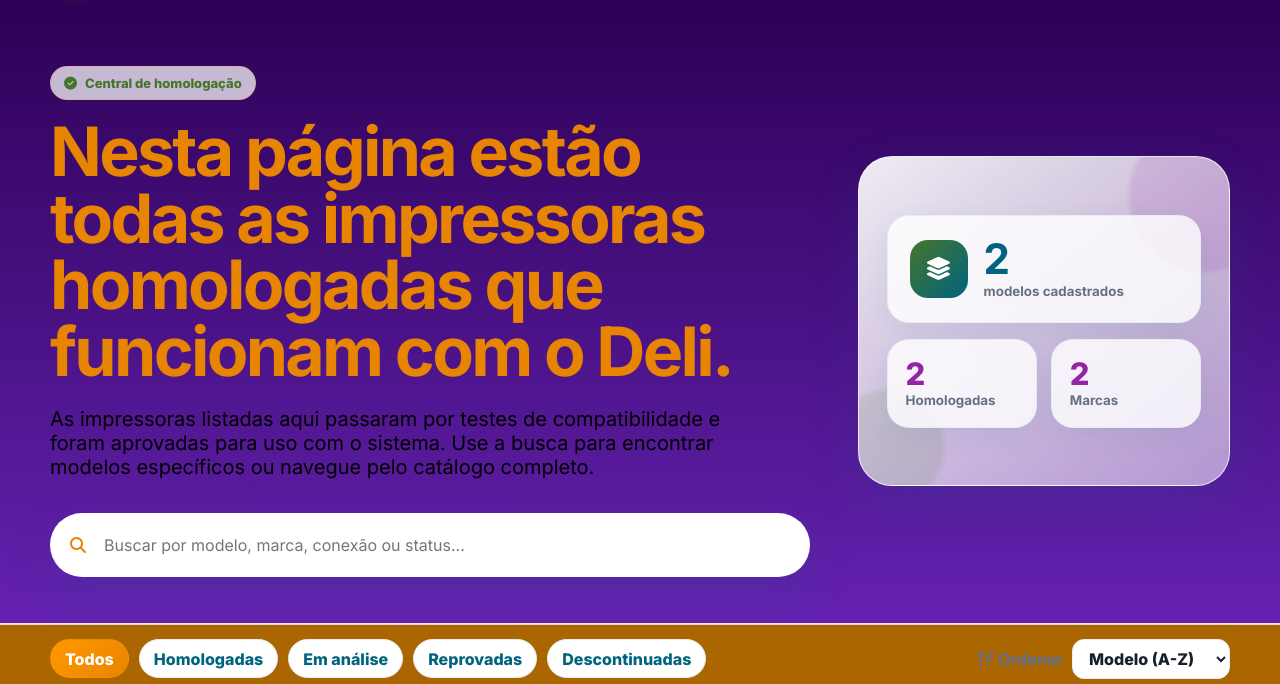
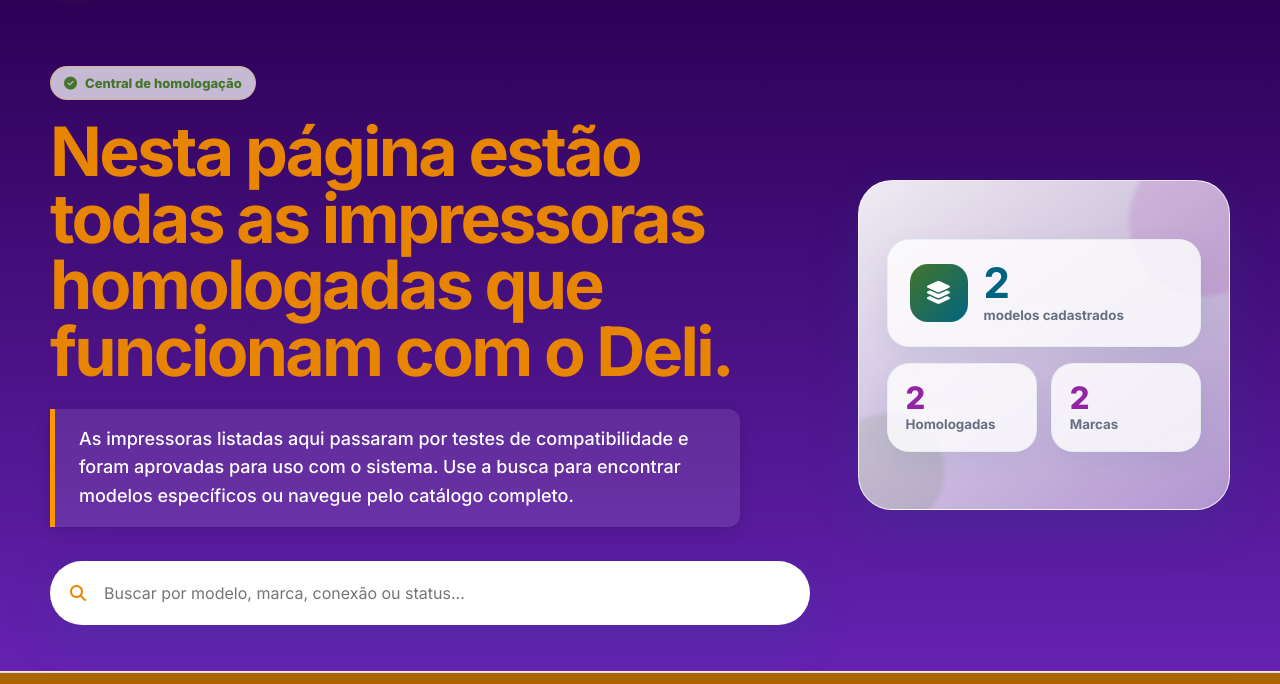
Before and after one commit to Deli-valenga/Portal-driver-impressoras, a website: page index.html in a window 1280 px wide. Shown: the part 87-771 px from the top of the page. Drawn offline with Linux system fonts and the light colour scheme; no server answers.

Commit message:
Destaque descrição

```diff
--- a/index.html
+++ b/index.html
@@ -9,7 +9,8 @@
     content="Página para cadastrar, listar e pesquisar modelos e marcas de impressoras homologadas." />
   <link rel="stylesheet" href="stylehomo.css" />
   <link rel="stylesheet" href="https://cdn.jsdelivr.net/npm/@fortawesome/fontawesome-free@6.4.0/css/all.min.css" />
-  <link href="https://fonts.googleapis.com/css2?family=Inter:wght@300;400;500;600;700;800&display=swap"rel="stylesheet" />
+  <link href="https://fonts.googleapis.com/css2?family=Inter:wght@300;400;500;600;700;800&display=swap"
+    rel="stylesheet" />
 </head>
 
 <body>
@@ -24,9 +25,10 @@
           <small class="brand-subtitle">Cadastro e consulta de modelos aprovados</small>
         </span>
       </a>
-     <nav class="header-actions" aria-label="Ações principais">
+      <nav class="header-actions" aria-label="Ações principais">
         <a class="header-link" href="#catalogo-section"><i class="fa-solid fa-magnifying-glass"></i> Buscar</a>
-        <a class="header-link header-link-primary" href="#cadastro-section" id="btnToggleForm"><i class="fa-solid fa-plus"></i> Adicionar</a>
+        <a class="header-link header-link-primary" href="#cadastro-section" id="btnToggleForm"><i
+            class="fa-solid fa-plus"></i> Adicionar</a>
         <a href="admin.html" class="header-link"><i class="fa-solid fa-gear"></i> Administrar</a>
         <a href="impshomo.html" class="header-link"><i class="fa-solid fa-download"></i> Drivers</a>
       </nav>
@@ -39,7 +41,7 @@
         <article class="hero-content">
           <span class="eyebrow"><i class="fa-solid fa-circle-check"></i> Central de homologação</span>
           <h1>Nesta página estão todas as impressoras homologadas que funcionam com o Deli.</h1>
-          <p style="color: black;">
+          <p class="hero-highlight">
             As impressoras listadas aqui passaram por testes de compatibilidade e foram aprovadas para uso com o
             sistema. Use a busca para encontrar modelos específicos ou navegue pelo catálogo completo.
           </p>
@@ -123,12 +125,14 @@
         </section>
 
         <aside class="form-card" id="cadastro-section" aria-labelledby="form-title" style="display: none;">
-          <div class="section-heading compact" style="display: flex; justify-content: space-between; align-items: flex-start;">
+          <div class="section-heading compact"
+            style="display: flex; justify-content: space-between; align-items: flex-start;">
             <div>
               <span class="section-kicker">Cadastro</span>
               <h2 id="form-title">Adicionar impressora</h2>
             </div>
-            <button type="button" id="btnCloseForm" aria-label="Fechar formulário" style="background: none; border: none; font-size: 1.2rem; color: #64748b; cursor: pointer; padding: 5px;">
+            <button type="button" id="btnCloseForm" aria-label="Fechar formulário"
+              style="background: none; border: none; font-size: 1.2rem; color: #64748b; cursor: pointer; padding: 5px;">
               <i class="fa-solid fa-xmark"></i>
             </button>
           </div>
--- a/stylehomo.css
+++ b/stylehomo.css
@@ -725,3 +725,17 @@ a { color: inherit; }
   outline: 2px solid #3b82f6;
   outline-offset: 2px;
 }
+
+.hero-content .hero-highlight {
+  background-color: rgba(255, 255, 255, 0.1); /* Fundo translúcido suave */
+  border-left: 5px solid var(--orange); /* Borda laranja grossa na esquerda */
+  padding: 16px 24px; /* Espaço interno para o texto respirar */
+  border-radius: 0 12px 12px 0; /* Arredonda as bordas da direita */
+  color: #ffffff; /* Letra branca para contrastar com o fundo roxo */
+  font-weight: 500; /* Deixa a fonte levemente mais grossa */
+  font-size: clamp(16px, 2vw, 18px); /* Tamanho responsivo */
+  line-height: 1.6;
+  margin-top: 24px;
+  box-shadow: 0 4px 15px rgba(0, 0, 0, 0.15); /* Sombra elegante */
+  backdrop-filter: blur(4px); /* Dá um efeito de vidro fosco no fundo */
+}
```
